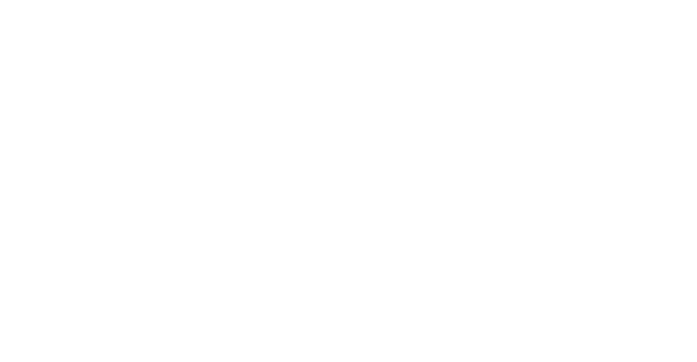
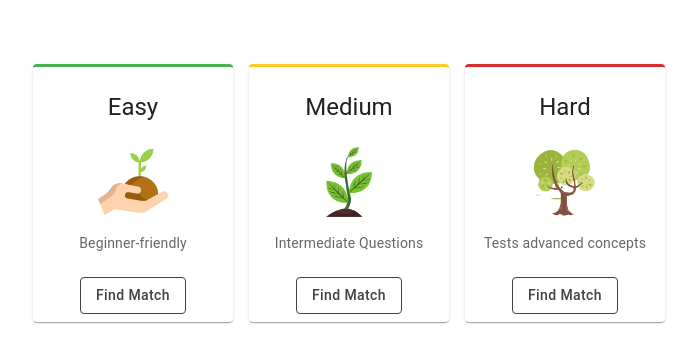
Before and after one commit to Punpun1643/PeerPrep-frontend, a React (Create React App) app in the folder frontend/: page /selectquestiondifficulty in a window 1280 px wide. Before the commit this address had no page. Shown: the top 362 px of the page, without its empty margins (291-988 px from the left). Built offline with nearby package versions, Linux system fonts and the light colour scheme.

Commit message:
Add package-lock.json

```diff
--- a/frontend/src/App.js
+++ b/frontend/src/App.js
@@ -1,5 +1,6 @@
 import {BrowserRouter as Router, Routes, Route, Navigate} from "react-router-dom";
 import SignupPage from './components/SignupPage';
+import SelectionView from './components/MatchingService/SelectionView';
 import {Box} from "@mui/material";
 
 function App() {
@@ -10,6 +11,7 @@ function App() {
                     <Routes>
                         <Route exact path="/" element={<Navigate replace to="/signup" />}></Route>
                         <Route path="/signup" element={<SignupPage/>}/>
+                        <Route path="/selectquestiondifficulty" element={<SelectionView/>}></Route>
                     </Routes>
                 </Router>
             </Box>
```
Also changed, not shown: 1 other file (tests, documents, lock files or other folders).
